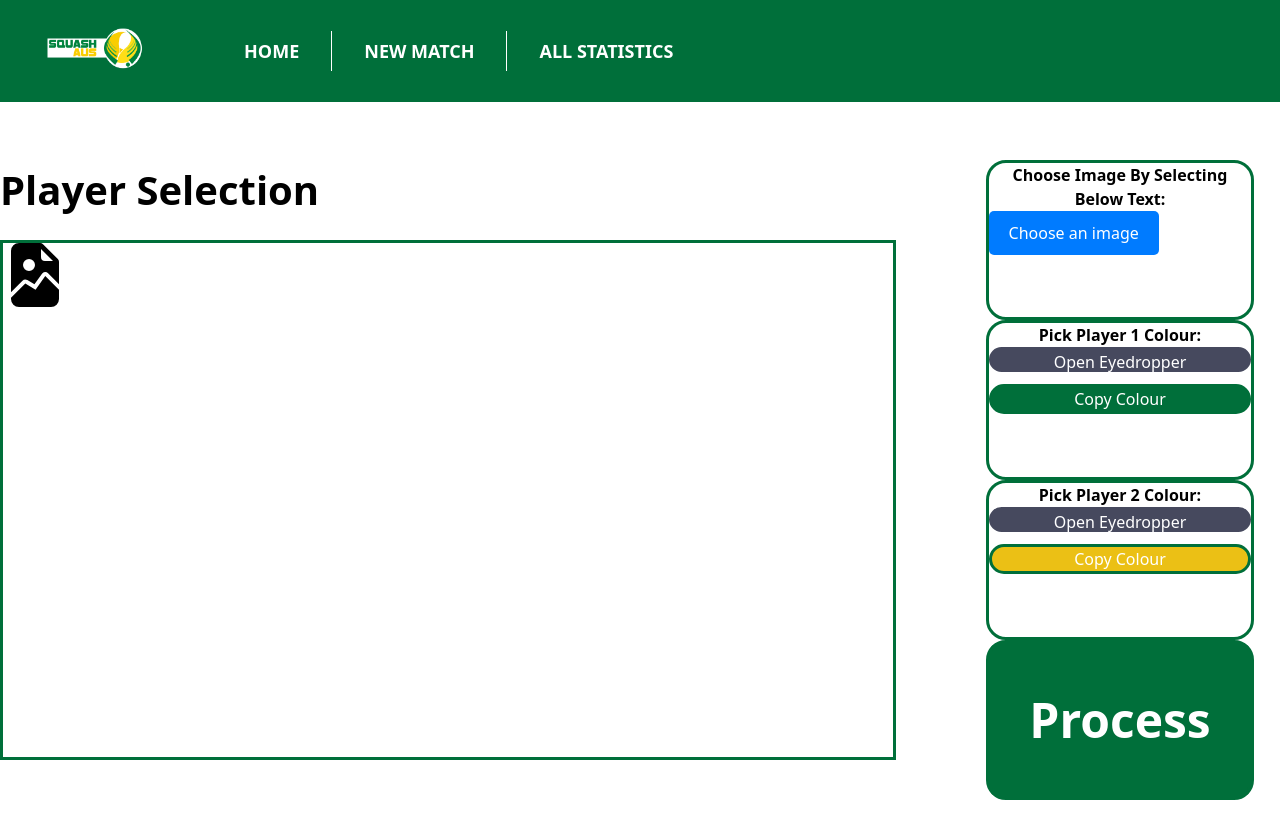
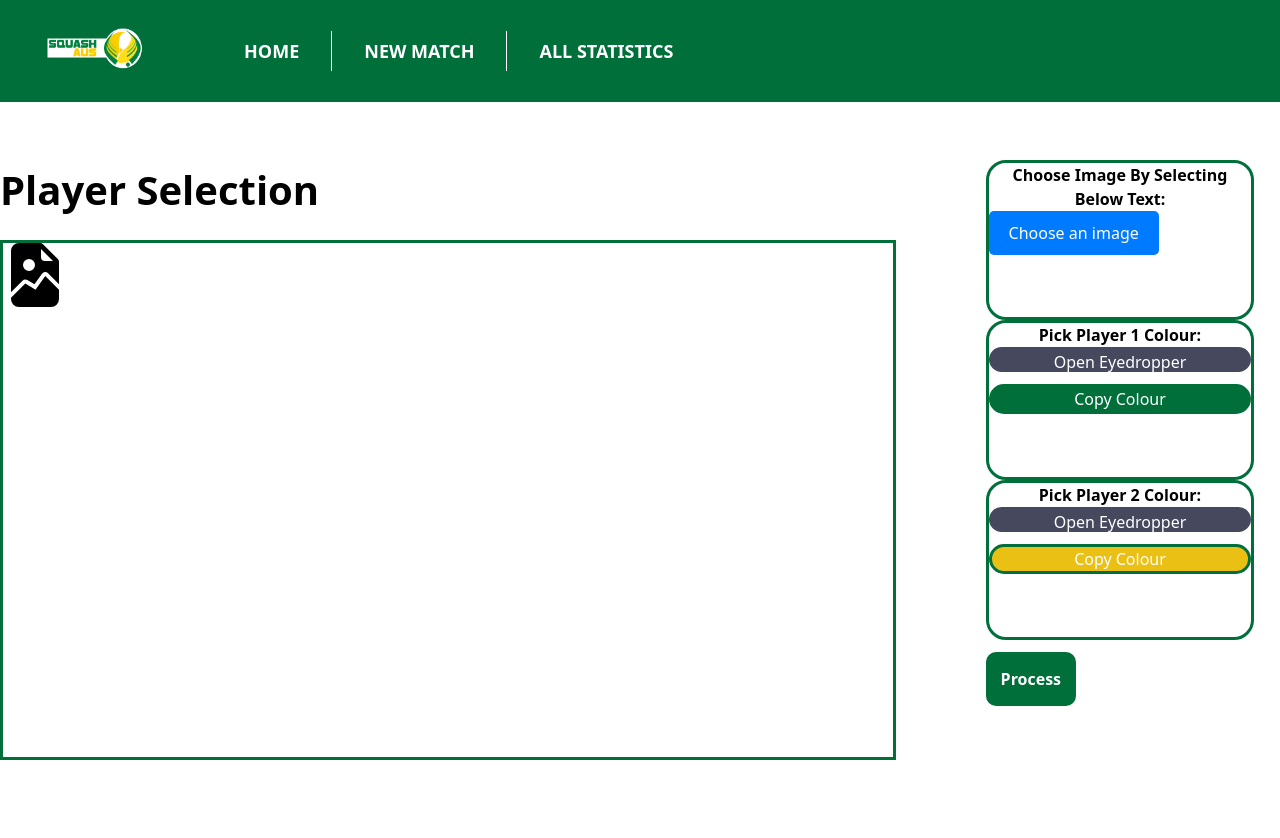
Before and after one commit to JackDunlop/SquashAustraliaCapstone, a React (Create React App) app in the folder analysis-tool-front-end/: page /new/colourPick in a window 1280 px wide. Shown: the top 838 px of the page. Built offline with nearby package versions, Linux system fonts and the light colour scheme.

Commit message:
reduce the size of the process button

```diff
--- a/analysis-tool-front-end/src/components/colorPicker.module.css
+++ b/analysis-tool-front-end/src/components/colorPicker.module.css
@@ -43,14 +43,13 @@ h5 {
 
 /* Defines the style of out next button, located in the process div. */
 .NextButtonColour {
-  width: 100%;
-  height: 100%;
   text-align: center;
   background:#006F3A;
   color: white;
   border: 3px solid #006F3A;
   border-radius: 10px;
-  font-size: 3rem;
+  padding: 12px;
+  font-size: 16px;
   font-weight: bold;
   cursor: pointer;
 }
@@ -115,9 +114,7 @@ h5 {
   position: absolute;
   top: 60%;
   left: 110%;
-  width: 30%;
-  height: 20%;
-  border: 3px solid #006F3A;
+  margin-top: 12px;
   border-radius: 20px;
   text-align: center;
 }
```
